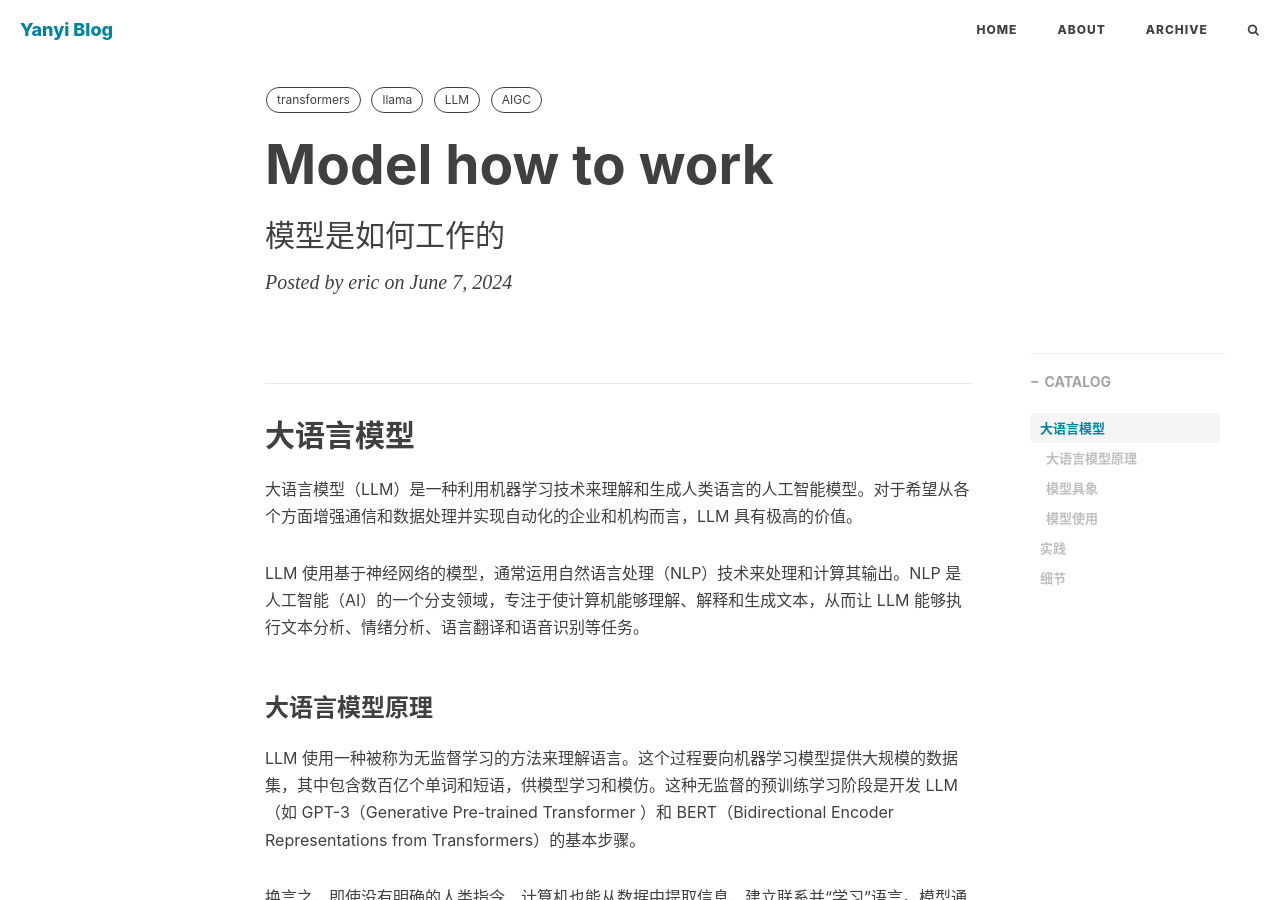
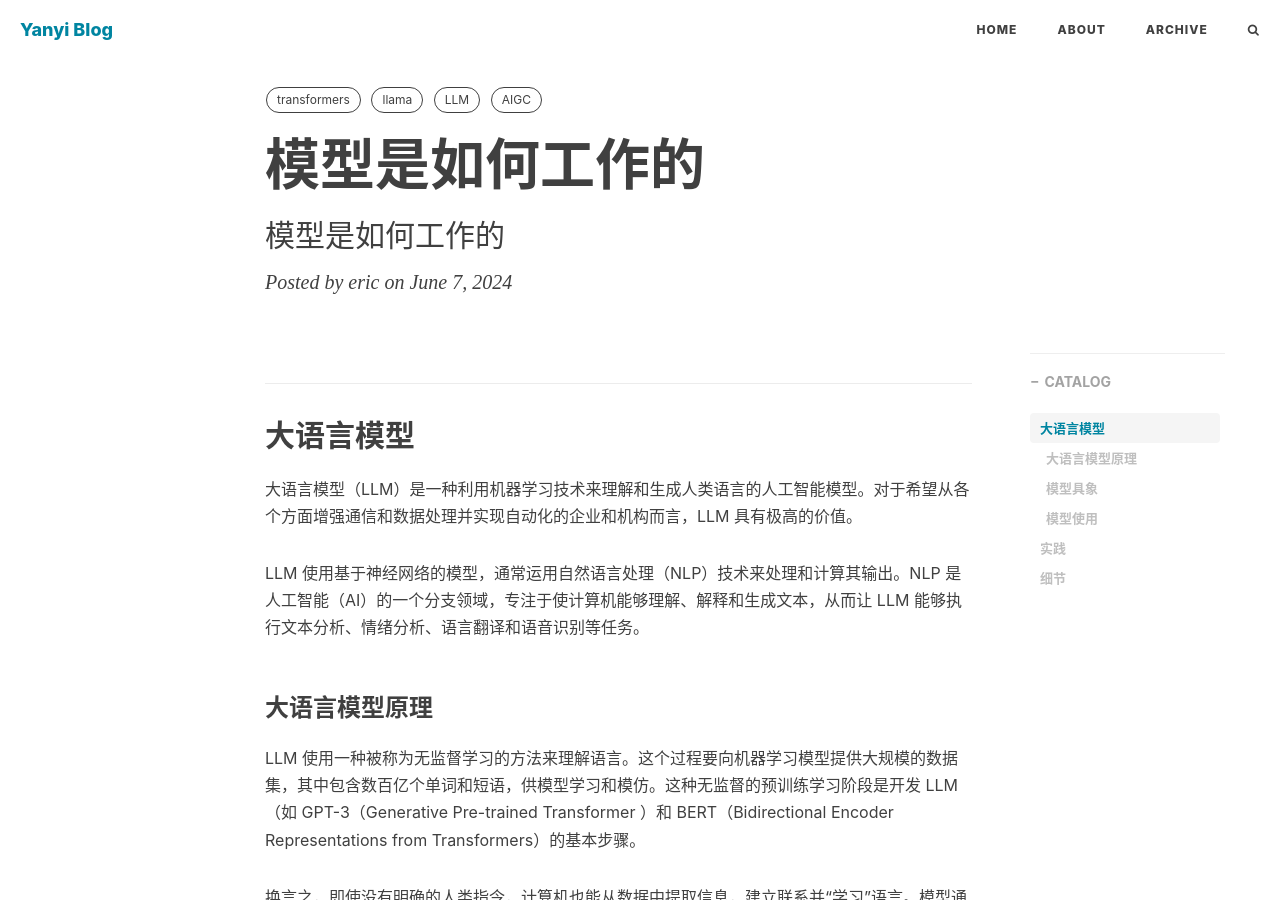
Before and after one commit to erics0/erics0.github.io, a Jekyll site: the page built from _posts/transformers/tutorials/2024-06-07-model_how_to_work.md, in a window 1280 px wide and 900 px high. Built offline with Jekyll 4.4.1, drawn with Linux system fonts in a browser that asks for light colours; nearby versions of some CDN libraries; comment, search, counter and statistics services are not loaded.

Commit message:
alter title

```diff
--- a/_posts/transformers/tutorials/2024-06-07-model_how_to_work.md
+++ b/_posts/transformers/tutorials/2024-06-07-model_how_to_work.md
@@ -1,5 +1,5 @@
 ---
-title: "Model how to work"
+title: "模型是如何工作的"
 subtitle: "模型是如何工作的"
 layout: post
 author: "eric"
```
